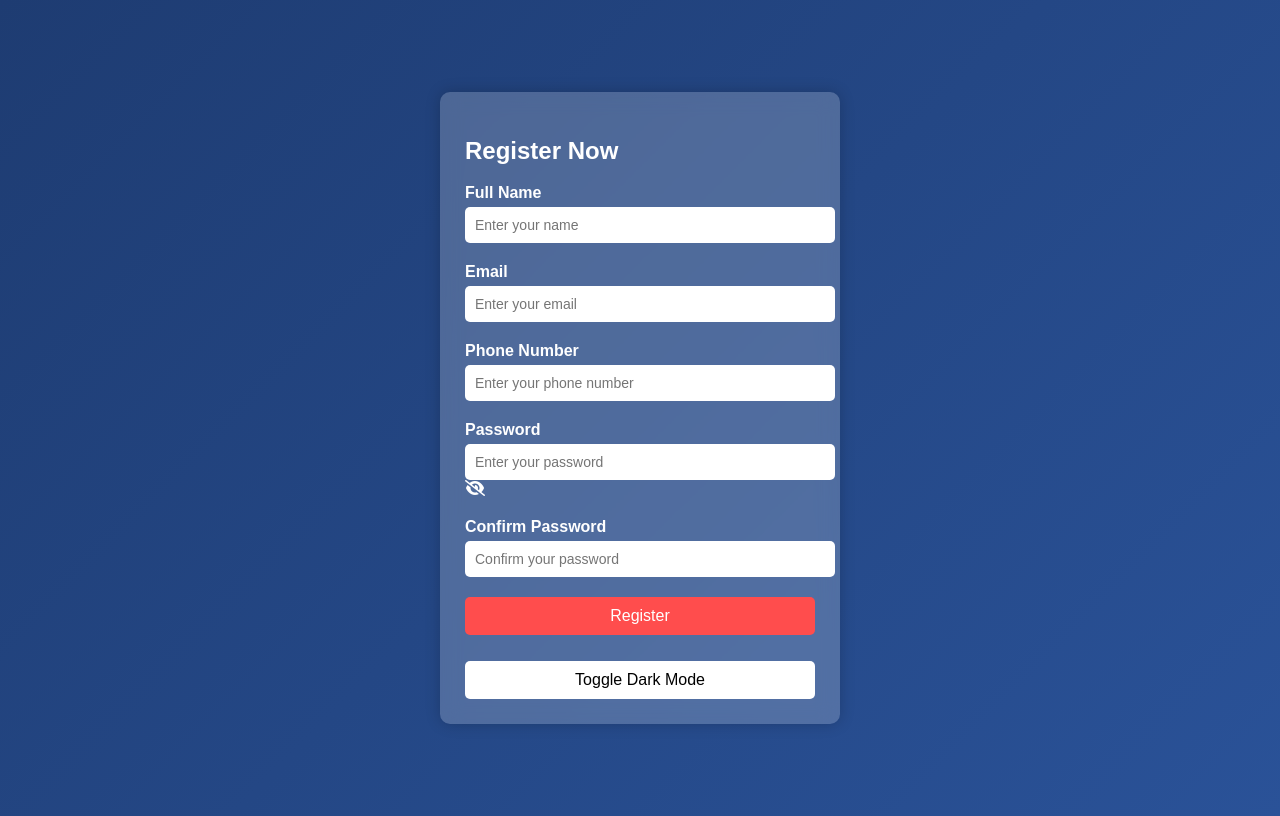
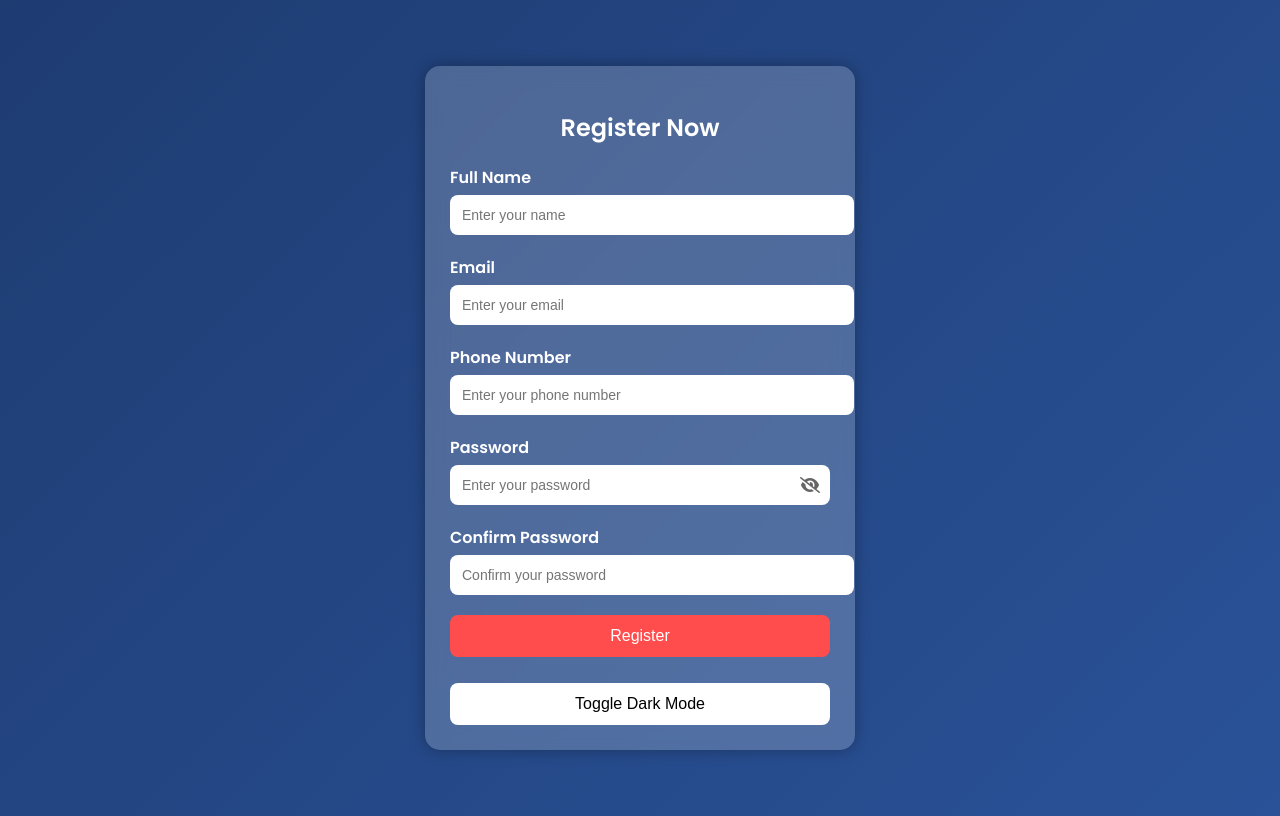
Before and after one commit to alijandeveloper/Form-Validation, a plain HTML site: page index.html in a window 1280 px wide. Drawn offline with Linux system fonts and the light colour scheme.

Commit message:
updated style form

```diff
--- a/styles.css
+++ b/styles.css
@@ -1,3 +1,5 @@
+@import url('https://fonts.googleapis.com/css2?family=Poppins:wght@300;400;600&display=swap');
+
 body {
     font-family: 'Poppins', sans-serif;
     display: flex;
@@ -6,67 +8,119 @@ body {
     height: 100vh;
     background: linear-gradient(135deg, #1e3c72, #2a5298);
     color: white;
+    transition: background 0.5s, color 0.5s;
 }
+
 .container {
     background: rgba(255, 255, 255, 0.2);
     padding: 25px;
-    border-radius: 10px;
-    box-shadow: 0 0 15px rgba(0,0,0,0.2);
-    width: 350px;
+    border-radius: 15px;
+    box-shadow: 0 0 15px rgba(0,0,0,0.3);
+    width: 380px;
     backdrop-filter: blur(10px);
+    transition: all 0.5s ease;
 }
+
+h2 {
+    text-align: center;
+    font-weight: 600;
+    margin-bottom: 20px;
+}
+
 .input-group {
     margin-bottom: 20px;
     position: relative;
 }
+
 .input-group label {
     display: block;
     margin-bottom: 5px;
     font-weight: bold;
 }
+
 .input-group input {
     width: 100%;
-    padding: 10px;
+    padding: 12px;
     border: none;
-    border-radius: 5px;
+    border-radius: 8px;
     outline: none;
     font-size: 14px;
+    transition: 0.3s ease-in-out;
 }
+
+.password-wrapper {
+    position: relative;
+    display: flex;
+    align-items: center;
+}
+
+.password-wrapper input {
+    width: 100%;
+    padding-right: 40px;
+}
+
+.password-wrapper .toggle-password {
+    position: absolute;
+    right: 10px;
+    cursor: pointer;
+    color: #666;
+    transition: color 0.3s;
+}
+
+.password-wrapper .toggle-password:hover {
+    color: #000;
+}
+
 .error {
     color: #ff4d4d;
     font-size: 12px;
     position: absolute;
     bottom: -18px;
 }
+
 .strength {
     font-size: 12px;
     margin-top: 5px;
 }
+
 .success {
     color: #4CAF50;
     font-size: 16px;
     text-align: center;
 }
+
 button {
     width: 100%;
-    padding: 10px;
+    padding: 12px;
     background: #ff4d4d;
     color: white;
     border: none;
-    border-radius: 5px;
+    border-radius: 8px;
     cursor: pointer;
     font-size: 16px;
     transition: background 0.3s ease;
 }
+
 button:hover {
     background: #cc0000;
 }
+
 #themeToggle {
     margin-top: 10px;
     background: white;
     color: black;
 }
+
 .dark-mode {
-    background: black;
+    background: #121212;
     color: white;
 }
+
+.dark-mode .container {
+    background: rgba(255, 255, 255, 0.1);
+    box-shadow: 0 0 15px rgba(255,255,255,0.1);
+}
+
+.dark-mode .password-wrapper .toggle-password {
+    color: white;
+}
```
